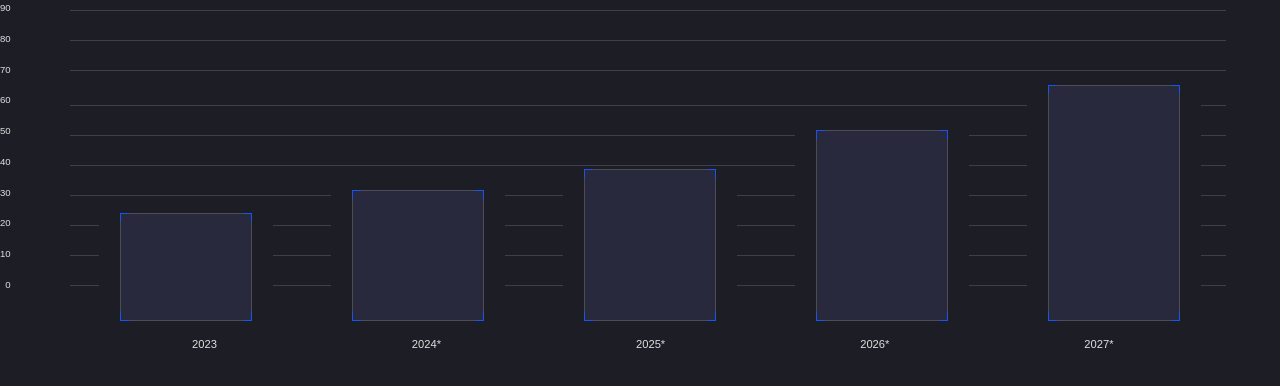
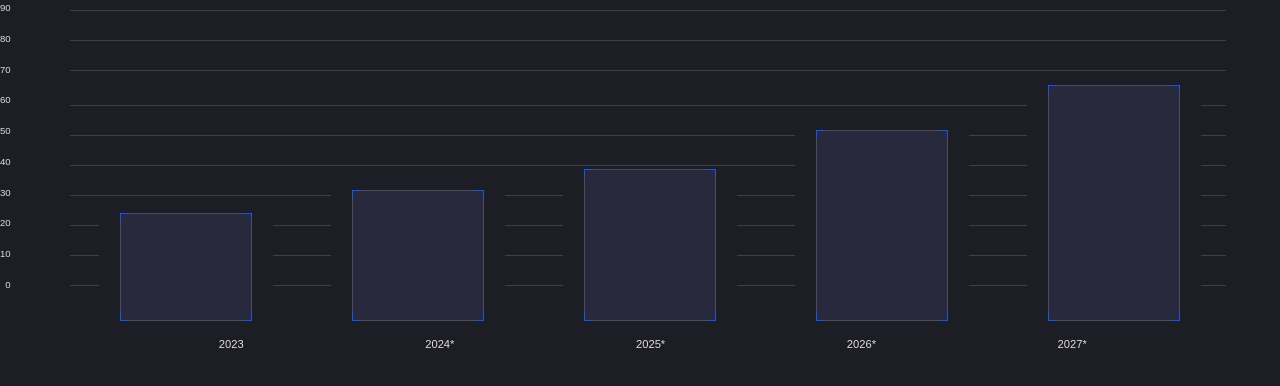
Before and after one commit to ShafeequrRehman/ChatGPT-and-AI-GPT, a plain HTML site: page index.html in a window 1280 px wide. Drawn offline with Linux system fonts and the light colour scheme.

Commit message:
Update index.html

```diff
--- a/index.html
+++ b/index.html
@@ -45,12 +45,12 @@
     .x-axis-labels3 {
       position: absolute;
       bottom: -10px;
-      left: 15%;
+      left: 10%;
       display: flex;
       /* background-color: red; */
     /* text-wrap:wrap; */
-      justify-content: space-between;
-      width: calc(100% - 28%); /*Adjust for padding*/
+      justify-content: space-around;
+      width: calc(100% - 18%); /*Adjust for padding*/
       font-size: 0.7rem;
       color: rgba(255, 255, 255, 0.863);
 
```
